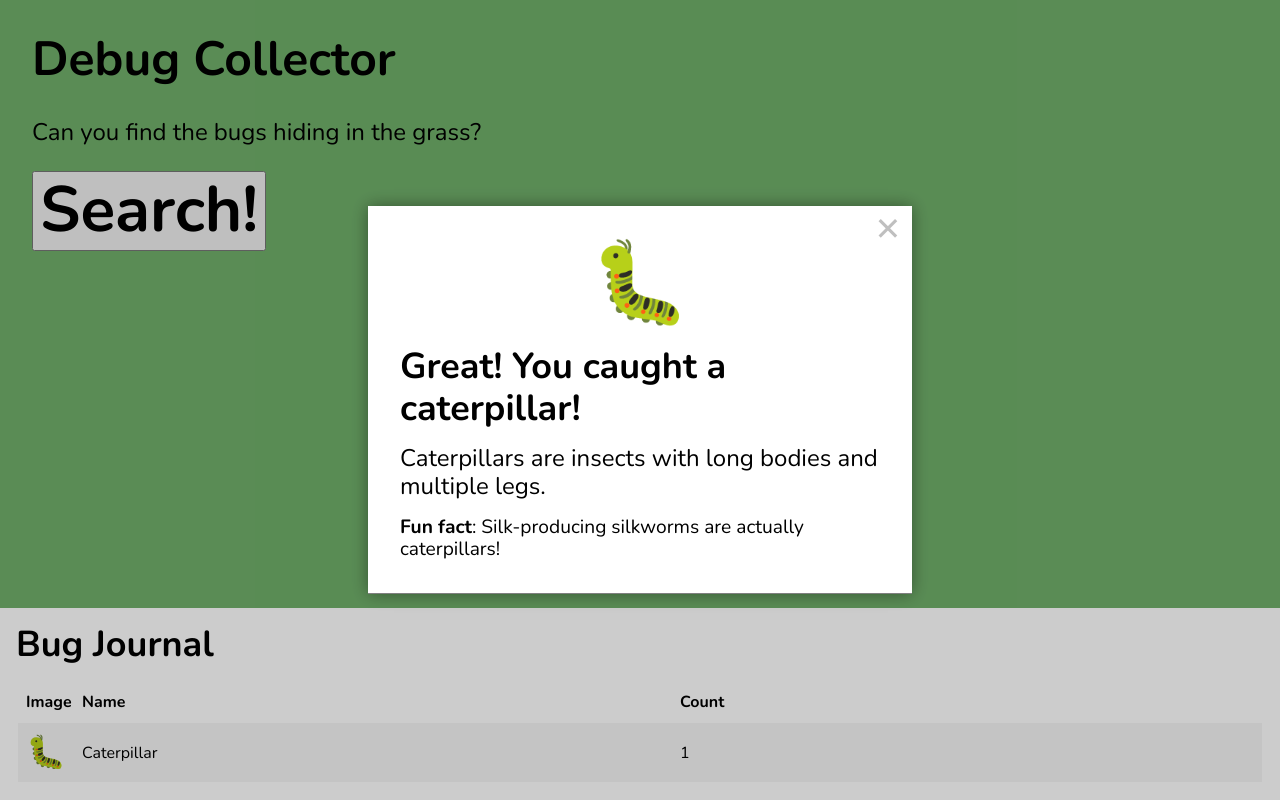
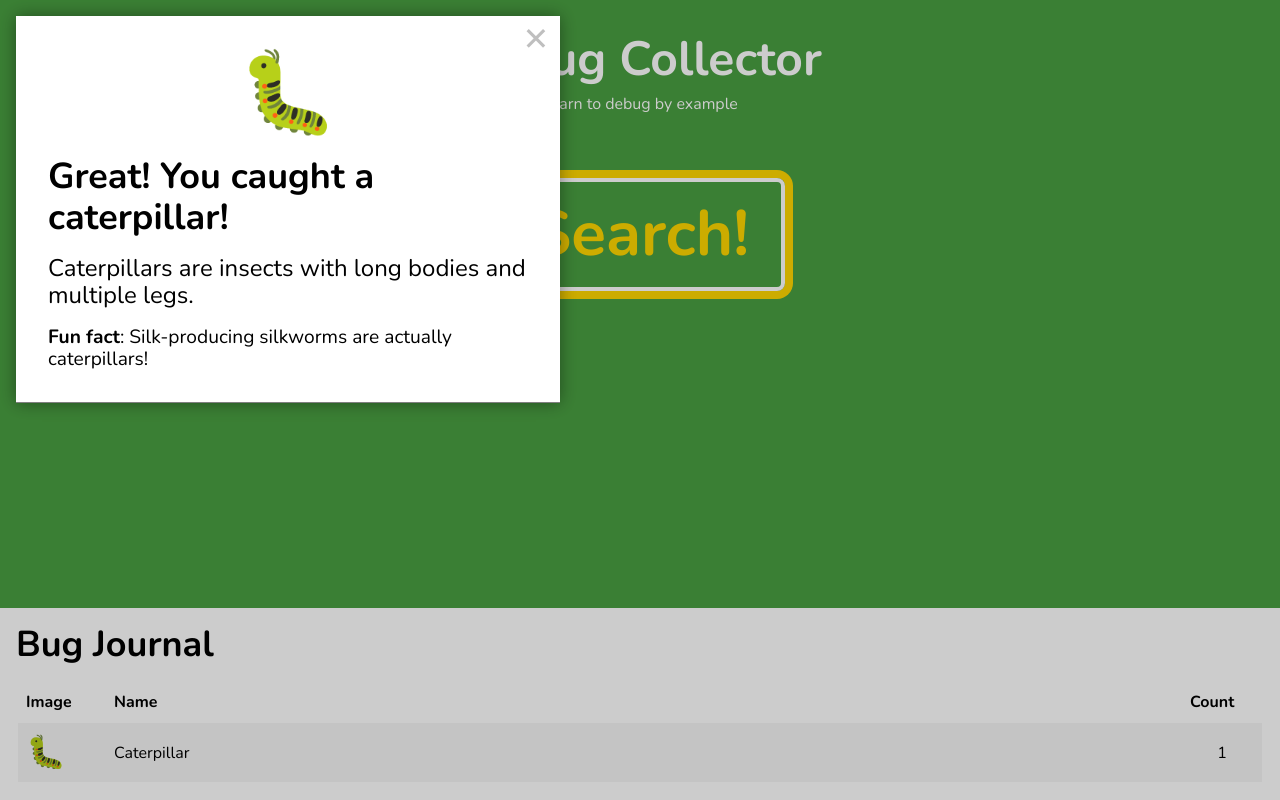
Before and after one commit to SeanMcP/debug-collector, a plain HTML site: page index.html in a window 1280 px wide. Both pictures are taken after a click on the button "Search!". Drawn offline with nearby package versions, Linux system fonts and the light colour scheme.

Commit message:
style: restyle button, background

```diff
--- a/index.html
+++ b/index.html
@@ -16,7 +16,7 @@
   <body>
     <main>
       <h1>Debug Collector</h1>
-      <p>Can you find the bugs hiding in the grass?</p>
+      <p>Learn to debug by example</p>
       <button id="search">Search!</button>
     </main>
     <footer>
--- a/style.css
+++ b/style.css
@@ -16,13 +16,21 @@ body {
 }
 
 main {
-  background: hsl(115, 30%, 55%);
+  background: hsl(115, 42%, 44%);
+  color: white;
   flex: 1;
   padding: 2rem;
 }
 
 main h1 {
   margin-top: 0;
+  margin-bottom: 0.5rem;
+  text-align: center;
+}
+
+main > p {
+  font-size: 1rem;
+  text-align: center;
 }
 
 footer {
@@ -33,9 +41,22 @@ footer {
 }
 
 #search {
+  background: transparent;
+  border: 4px solid white;
+  border-radius: 8px;
+  color: white;
+  display: block;
   font-family: inherit;
   font-size: 4rem;
   font-weight: bold;
+  margin: 4rem auto 0;
+  padding: 1rem 2rem;
+}
+
+#search:focus,
+#search:hover {
+  box-shadow: 0 0 0 8px gold;
+  color: gold;
 }
 
 /* Inspector */
@@ -43,7 +64,6 @@ footer {
 #inspector {
   background: hsla(0, 0%, 0%, 20%);
   display: grid;
-  place-items: center;
   position: fixed;
   inset: 0;
 }
@@ -114,7 +134,7 @@ footer {
   align-items: center;
   display: grid;
   gap: 0.5rem;
-  grid-template-columns: 3rem repeat(2, 1fr);
+  grid-template-columns: 5rem auto 5rem;
 }
 
 #journal tbody tr:nth-child(odd) {
@@ -128,3 +148,7 @@ footer {
 #journal td.name {
   text-transform: capitalize;
 }
+
+#journal td.count {
+  text-align: center;
+}
```
